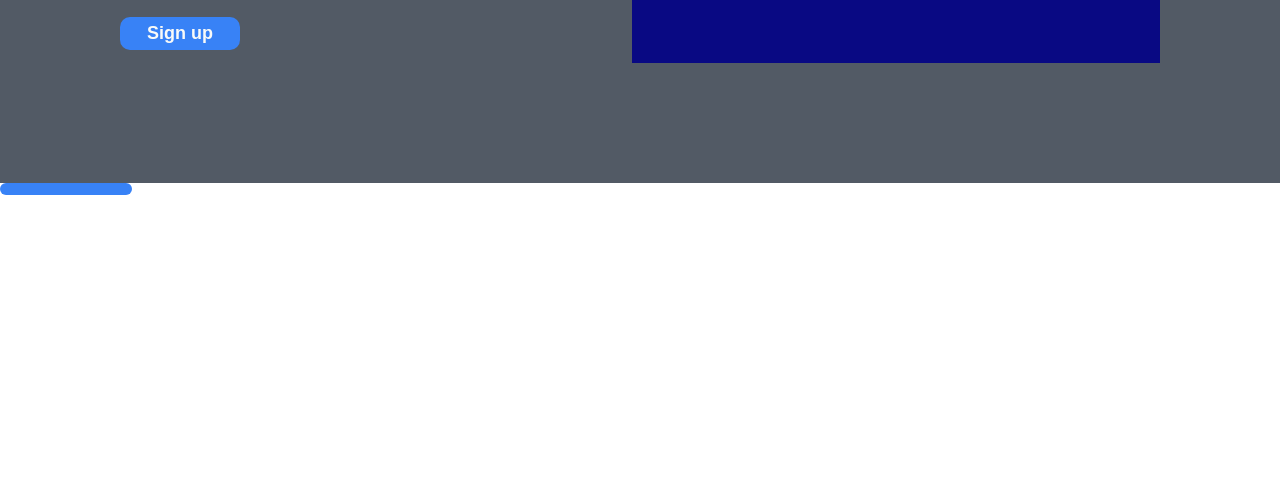
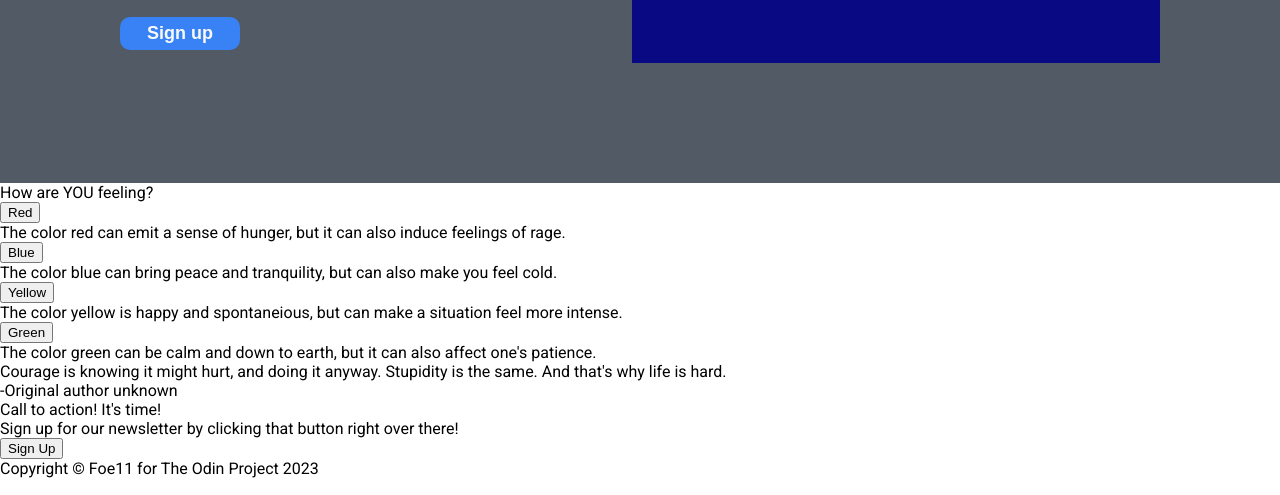
Before and after one commit to Firene11/Color-State, a plain HTML site: page index.html in a window 1280 px wide. Shown: the part 305-800 px from the top of the page. Drawn offline with Linux system fonts and the light colour scheme.

Commit message:
added the call to action and footer

```diff
--- a/index.html
+++ b/index.html
@@ -29,25 +29,47 @@
     </div>
         <div class="hero-container-image">I'M BLUE!</div>
     </div>
-
 </div>
 
-    <div class="container">
-        <div class="images"></div>
-        <div class="image-text"></div>
+
+        <div class="mood-header">How are YOU feeling?</div>
+
+        <div class="mood-container">
+        <div class="colors">
+            <button id="red">Red</button>
+            <div class="btext">The color red can emit a sense of hunger, but it can also induce feelings of rage.</div>
+        </div>
+
+        <div class="colors">
+            <button id="blue">Blue</button>
+            <div class="btext">The color blue can bring peace and tranquility, but can also make you feel cold.</div>
+        </div>
+
+        <div class="colors">
+            <button id="yellow">Yellow</button>
+            <div class="btext">The color yellow is happy and spontaneious, but can make a situation feel more intense.</div>
+        </div>
+
+        <div class="colors">
+            <button id="green">Green</button>
+            <div class="btext">The color green can be calm and down to earth, but it can also affect one's patience.</div>
+        </div>
     </div>
 
     <div class="quote-box">
-        <div class="quote-text"></div>
-        <div class="credit-text"></div>
+        <div class="quote-text">Courage is knowing it might hurt, and doing it anyway. Stupidity is the same. And that's why life is hard.</div>
+        <div class="credit-text">-Original author unknown</div>
     </div>
 
-    <div id="call-to-action">
-        <div class="action-title"></div>
-        <div class="button"></div>
+    <div class="call-to-action">
+        <div id="action-box">
+        <div class="action-title">Call to action! It's time!
+        <div class="action-text">Sign up for our newsletter by clicking that button right over there!</div>
     </div>
+        <button class="button2">Sign Up</button>
+    </div></div>
 
-    <div class="footer"></div>
+    <div class="footer">Copyright &#169 Foe11 for The Odin Project 2023</div>
 
 
 
```
